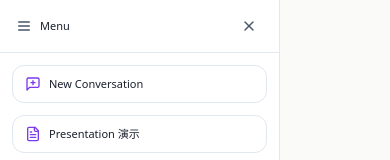
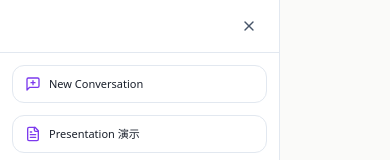
Before and after one commit to weisenchen/digital-human-adk, a Next.js app in the folder frontend/: page /components/CyborgSidebar/CyborgSidebar.component in a window 390 px wide. Shown: the top 160 px of the page. Built offline with nearby package versions, Linux system fonts and the light colour scheme.

Commit message:
Unify hamburger: one toggle button to open/close sidebar, remove redundant Menu icon inside sidebar

```diff
--- a/frontend/src/pages/components/CyborgSidebar/CyborgSidebar.component.tsx
+++ b/frontend/src/pages/components/CyborgSidebar/CyborgSidebar.component.tsx
@@ -1,7 +1,7 @@
 "use client";
 
 import React, { useState, useContext } from 'react';
-import { X, MessageSquarePlus, FileText, Settings, Brain, Menu, ChevronDown, ChevronUp, History, Mic } from 'lucide-react';
+import { X, MessageSquarePlus, FileText, Settings, Brain, ChevronDown, ChevronUp, History, Mic } from 'lucide-react';
 import CharacterSelector from '../CharacterSelector/CharacterSelector.component';
 import VoiceAssistantContext from '../../context/VoiceAssistantContext';
 
@@ -44,11 +44,7 @@ export default function CyborgSidebar({ onClose }: CyborgSidebarProps) {
   return (
     <aside className="w-[280px] flex-shrink-0 bg-white border-r border-[var(--md-outline)] flex flex-col h-full overflow-y-auto">
       {/* Header */}
-      <div className="flex items-center justify-between px-4 py-3 border-b border-[var(--md-outline)] sticky top-0 bg-white z-10">
-        <div className="flex items-center gap-2">
-          <Menu className="w-4 h-4 text-[var(--md-on-surface-variant)]" />
-          <span className="text-label-sm text-[var(--md-on-surface)]">Menu</span>
-        </div>
+      <div className="flex items-center justify-end px-4 py-3 border-b border-[var(--md-outline)] sticky top-0 bg-white z-10">
         <button
           onClick={onClose}
           className="state-layer p-1.5 rounded-[var(--shape-full)] text-[var(--md-on-surface-variant)] hover:bg-[var(--md-surface-variant)] transition-colors"
--- a/frontend/src/pages/index.tsx
+++ b/frontend/src/pages/index.tsx
@@ -37,7 +37,7 @@ export default function Home() {
         <header className="flex items-center justify-between px-4 sm:px-6 py-3 border-b border-[var(--md-outline)] bg-white/80 backdrop-blur-md shrink-0 z-20">
           <div className="flex items-center gap-3">
             <button
-              onClick={() => setShowCyborg(true)}
+              onClick={() => setShowCyborg(prev => !prev)}
               className="state-layer p-2 rounded-[var(--shape-full)] text-[var(--md-on-surface-variant)] hover:bg-[var(--md-surface-variant)] transition-colors"
               title="Open Sidebar"
             >
```
Also changed, not shown: 1 other file (tests, documents, lock files or other folders).
